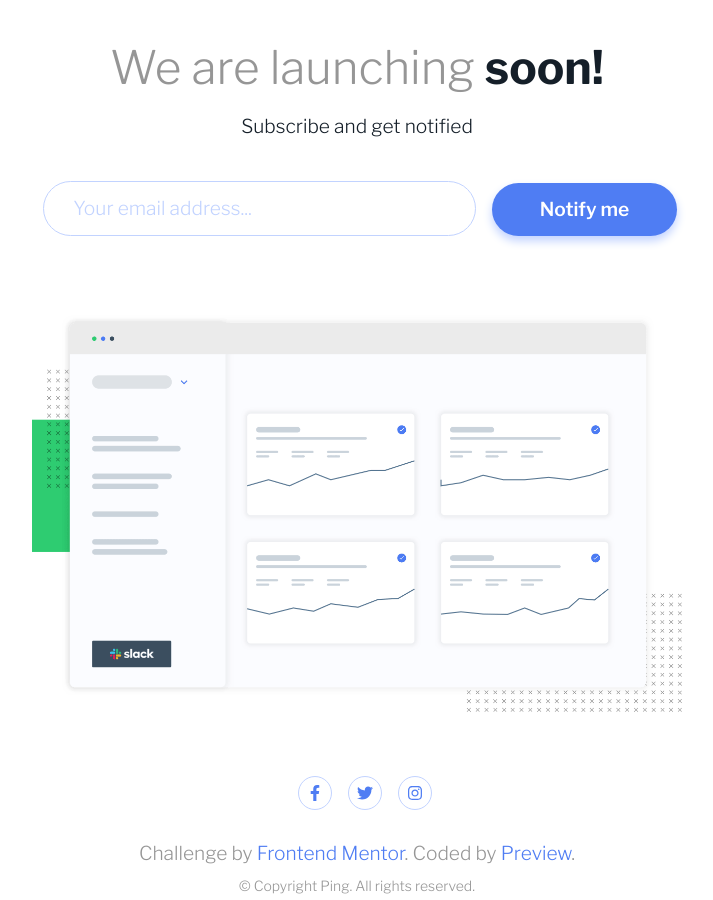
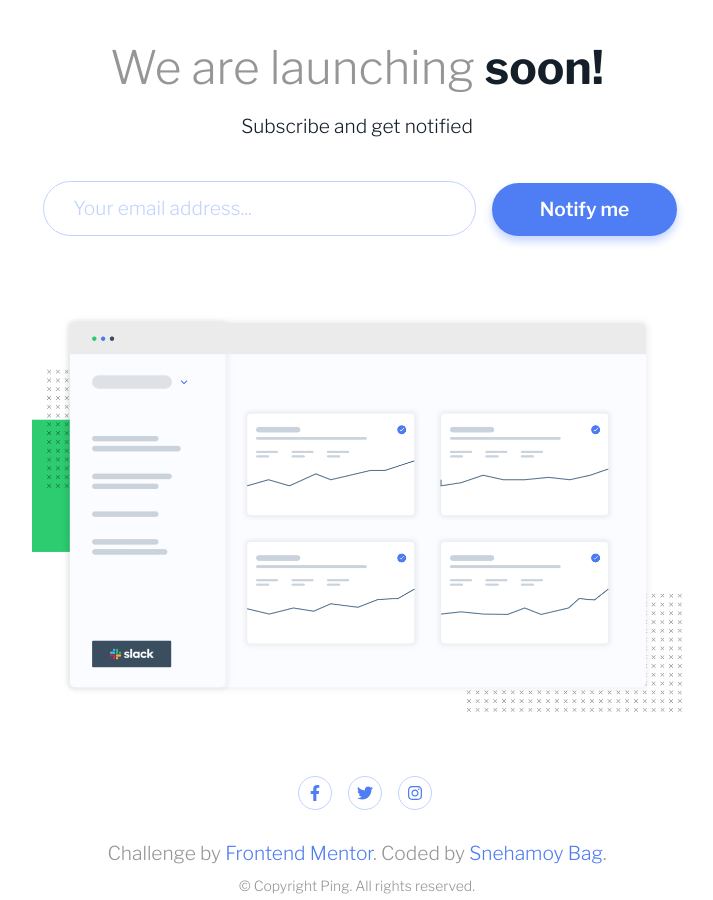
Before and after one commit to snehamoybag/fem-ping-comingsoon-master-component, a website built with Vite: page src/index.html in a window 1280 px wide. Shown: the part 112-1012 px from the top of the page, without its empty margins (283-996 px from the left). Built offline with nearby package versions, Linux system fonts and the light colour scheme.

Commit message:
fix footer links

```diff
--- a/src/index.html
+++ b/src/index.html
@@ -75,7 +75,7 @@
     <div class="attributions">
       <p class="txt-align">
         Challenge by <a href="https://www.frontendmentor.io?ref=challenge" target="_blank">Frontend Mentor</a>.
-        Coded by <a href="http://localhost:5173">Preview</a>.
+        Coded by <a href="https://frontendmentor.io/profile/snehamoybag">Snehamoy Bag</a>.
       </p>
     </div>
 
```
